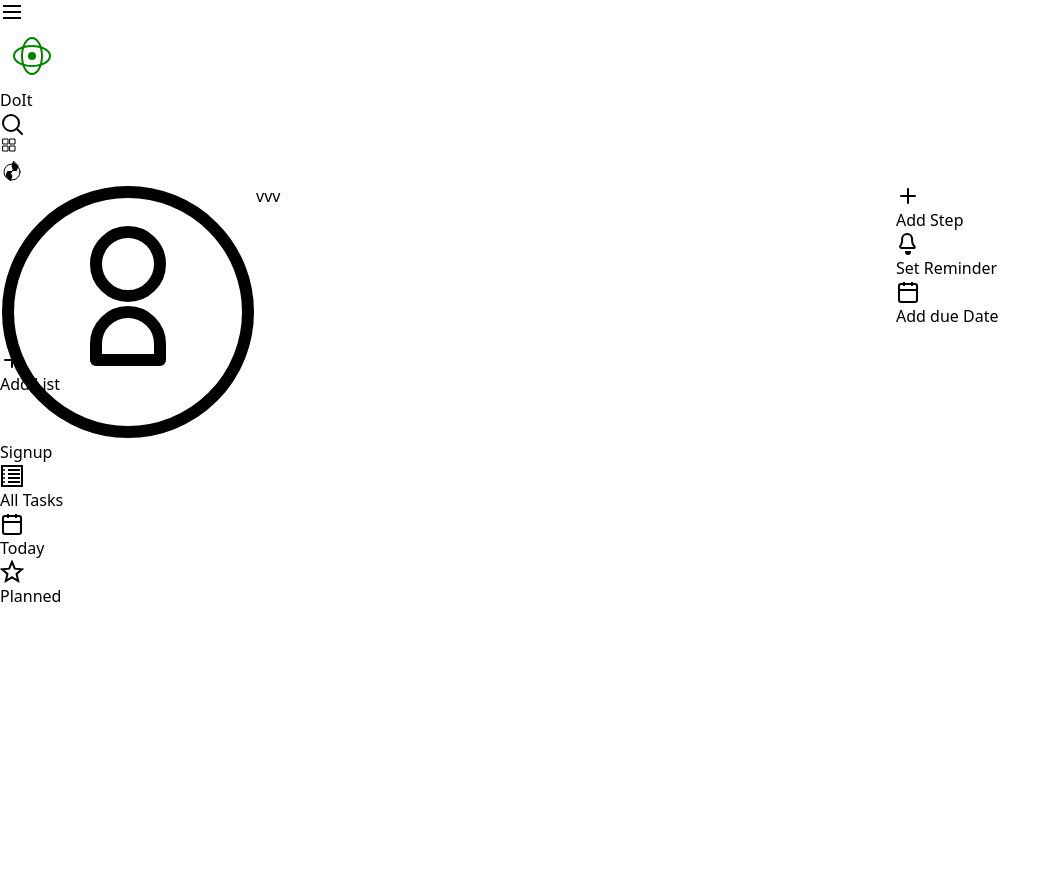
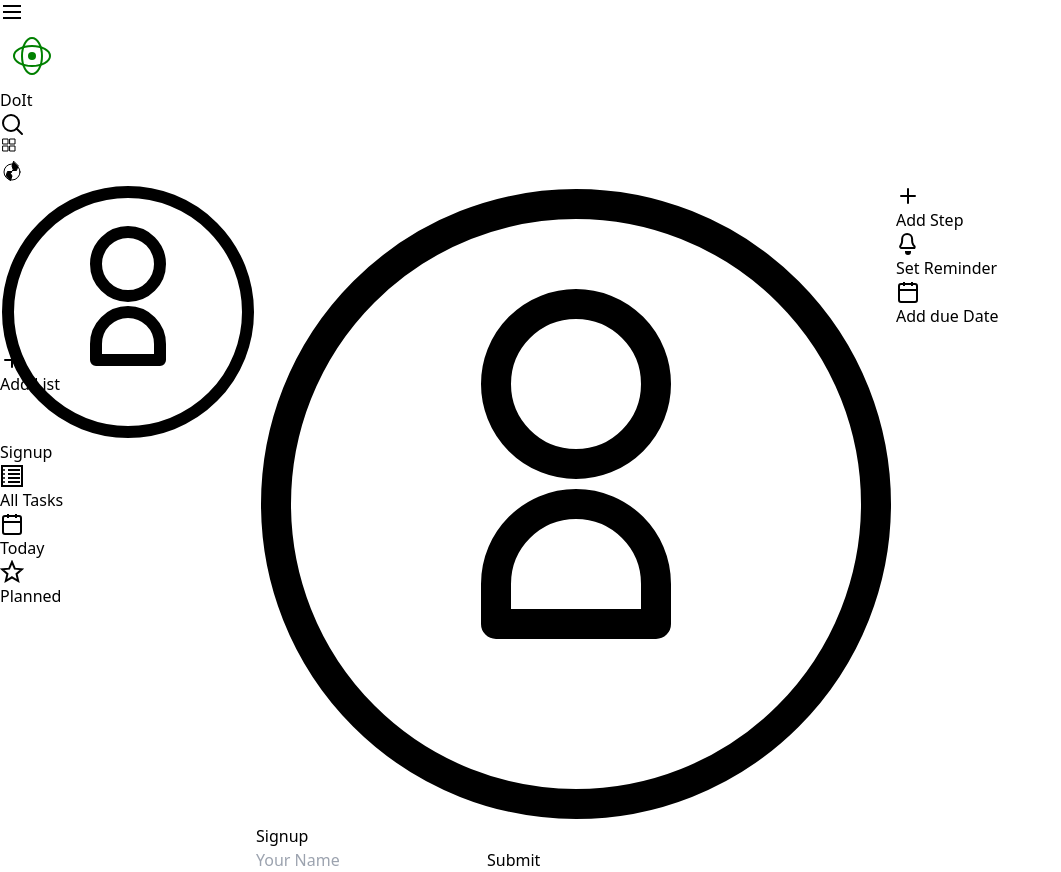
Before and after one commit to hacksaw2/DoIt3, a React (Vite) app: page /signup in a window 1280 px wide. Shown: the whole page, without its empty margins (0-1061 px from the left). Before the commit the page ends 800 px from the top, so only its background shows below. Built offline with nearby package versions, Linux system fonts and the light colour scheme.

Commit message:
few more changes

```diff
--- a/src/Signup.jsx
+++ b/src/Signup.jsx
@@ -1,10 +1,40 @@
 import React from 'react'
+import SignupSvg from './Svgs/SignupSvg'
+import { useState } from 'react'
+import { useNavigate } from 'react-router-dom'
+
+
+
 
 function Signup(){
+
+const [username, setUsername] = useState('')
+const navigate  = useNavigate()
+
+const handleName = (e) =>{
+    e.preventDefault()
+    sessionStorage.setItem('Username',username)
+    console.log(username)
+   setUsername('')
+   navigate('/today')
+}
+
   return (
-    <div>
-      vvv
+    <div className="column2 bg-[#fbfdfc] w-[49vw]  h-[90vh]  shadow-sm shadow-gray-500 flex justify-center items-center">
+    <div className="box h-60 w-60 bg-[#eef6ef] shadow-sm shadow-gray-400">
+<div className="icon flex w-60 justify-center mt-2 gap-2"><SignupSvg/>Signup</div>
+<form className=' flex w-60 justify-center mt-10' onSubmit={handleName} >
+    <input
+    type='text'
+    placeholder='Your Name'
+    className='text-center'
+    value={username}
+    onChange={(e)=> setUsername(e.target.value)}/>
+    <button>Submit</button>
+</form>
     </div>
+
+  </div>
   )
 }
 
--- a/src/Today.jsx
+++ b/src/Today.jsx
@@ -3,26 +3,41 @@ import { useState, useEffect } from 'react'
 import DownArrow from './Svgs/DownArrow'
 import Alarm from './Svgs/Alarm'
 import Calender from './Svgs/Calender'
+import { use } from 'react'
 
 
 function Today() {
     const [task, setTask] = useState('')
     const [tasks, setTasks] = useState([])
+    const [username, setUsername] = useState(null)
 
+
+    useEffect(() => {
+        const savedName = sessionStorage.getItem('Username')
+        console.log(savedName)
+        if(savedName){
+            setUsername(savedName)
+        }
+
+      }, [])
 
 
     const handleSubmit = (e) => {
         e.preventDefault();
+        if(username){
         const updatedTasks = [...tasks, task];
         setTasks(updatedTasks);
 
-        localStorage.setItem('tasks', JSON.stringify(updatedTasks))
+        sessionStorage.setItem('tasks', JSON.stringify(updatedTasks))
         console.log(task)
         setTask('')
+        } else {
+            console.log('No user logged In')
+        }
     }
 
     useEffect(() => {
-        const savedTasks = localStorage.getItem('tasks')
+        const savedTasks = sessionStorage.getItem('tasks')
         if (savedTasks) {
             setTasks(JSON.parse(savedTasks));
         } else {
@@ -35,8 +50,10 @@ function Today() {
         updatedTasks.splice(index, 1)
 
         setTasks(updatedTasks);
-        localStorage.setItem('tasks', JSON.stringify(updatedTasks))
+        sessionStorage.setItem('tasks', JSON.stringify(updatedTasks))
     }
+
+
 
     return (
         <div>
```
